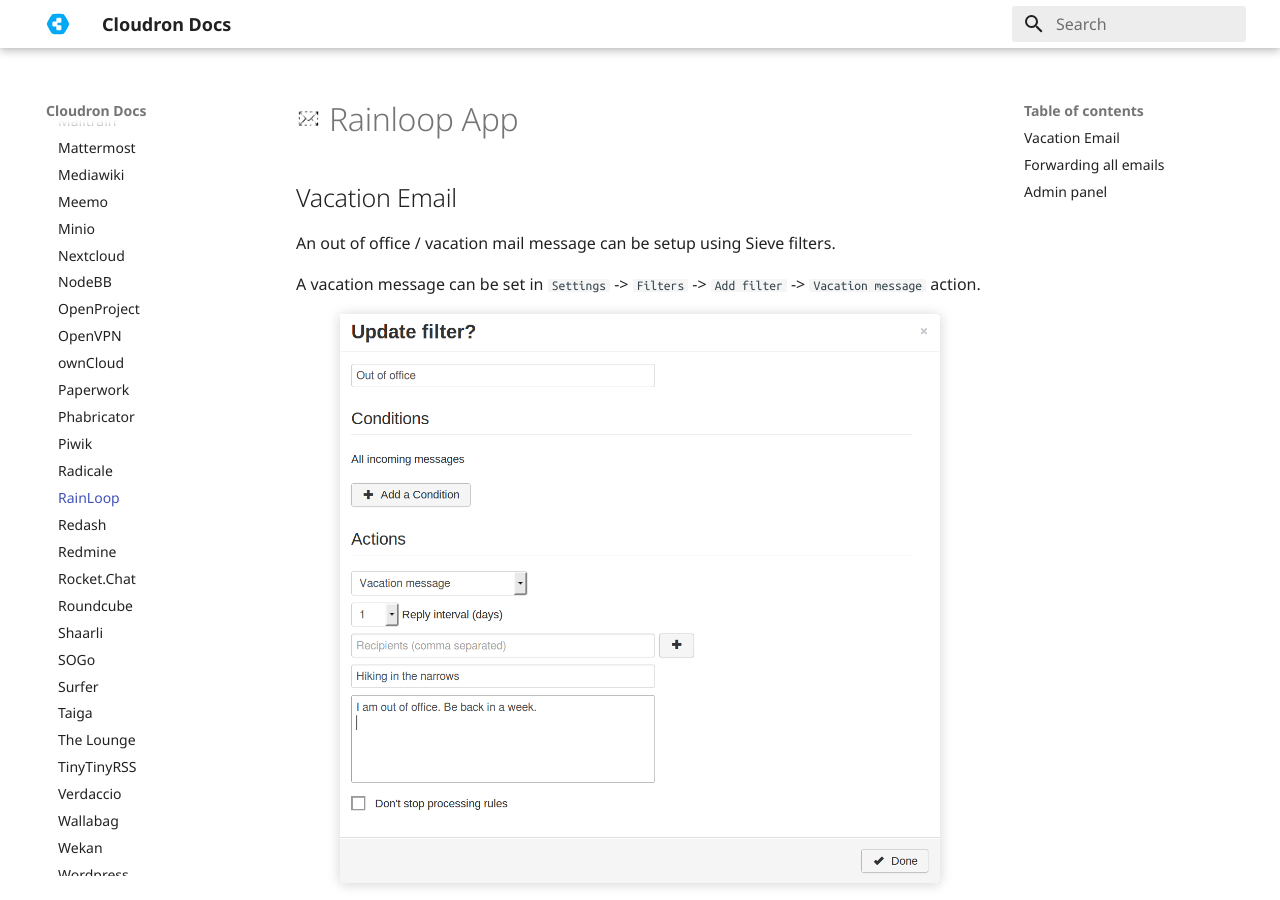
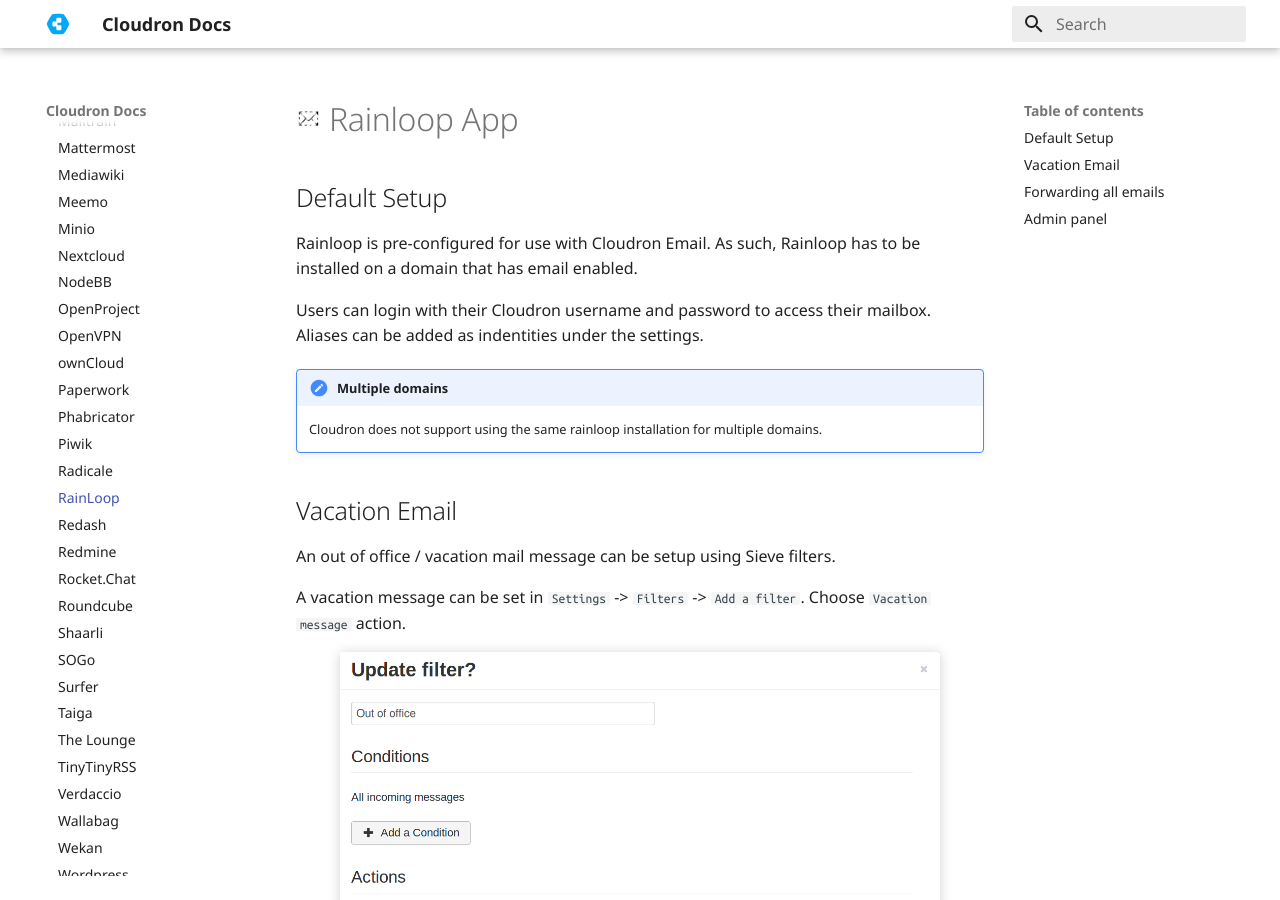
Before and after one commit to M-arcus/cloudron-docs, an MkDocs documentation site: the page built from docs/documentation/apps/rainloop.md, in a window 1280 px wide and 900 px high. Built offline with MkDocs 1.6.1 and Material for MkDocs 9.7.7, drawn with Linux system fonts in a browser that asks for light colours; old or Windows-style settings are respelled for this version of MkDocs.

Commit message:
update to rainloop docs

```diff
--- a/docs/documentation/apps/rainloop.md
+++ b/docs/documentation/apps/rainloop.md
@@ -1,13 +1,26 @@
 # <img src="/img/rainloop-logo.png" width="25px"> Rainloop App
+
+## Default Setup
+
+Rainloop is pre-configured for use with Cloudron Email. As such, Rainloop
+has to be installed on a domain that has email enabled.
+
+Users can login with their Cloudron username and password to access their
+mailbox. Aliases can be added as indentities under the settings.
+
+!!! note "Multiple domains"
+    Cloudron does not support using the same rainloop installation for multiple
+    domains.
 
 ## Vacation Email
 
 An out of office / vacation mail message can be setup using Sieve filters.
 
-A vacation message can be set in `Settings` -> `Filters` -> `Add filter` -> `Vacation message` action.
+A vacation message can be set in `Settings` -> `Filters` -> `Add a filter`. Choose
+`Vacation message` action.
 
 <center>
-<img src="/img/email-vacation-message.png" class="shadow" width="600px">
+<img src="/img/email-vacation-message-rainloop.png" class="shadow" width="600px">
 </center>
 
 ## Forwarding all emails
@@ -16,7 +29,7 @@
 `Settings` -> `Filters` -> `Add a filter` -> `Forward to`
 
 <center>
-<img src="/img/forward-all-emails.png" class="shadow" width="600px">
+<img src="/img/forward-all-emails-rainloop.png" class="shadow" width="600px">
 </center>
 
 ## Admin panel
```
Also changed, not shown: docs/documentation/email.md (+2 -2 lines), docs/img/email-vacation-message-rainloop.png (renamed from docs/img/email-vacation-message.png), docs/img/forward-all-emails-rainloop.png (renamed from docs/img/forward-all-emails.png).
